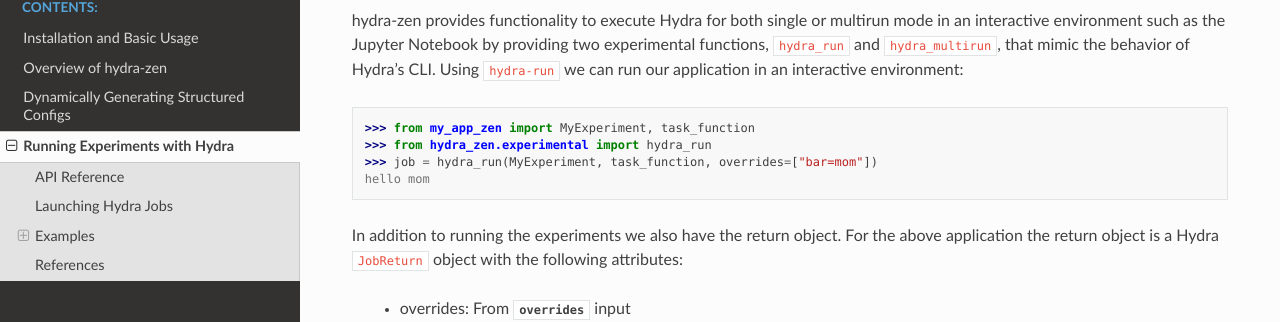
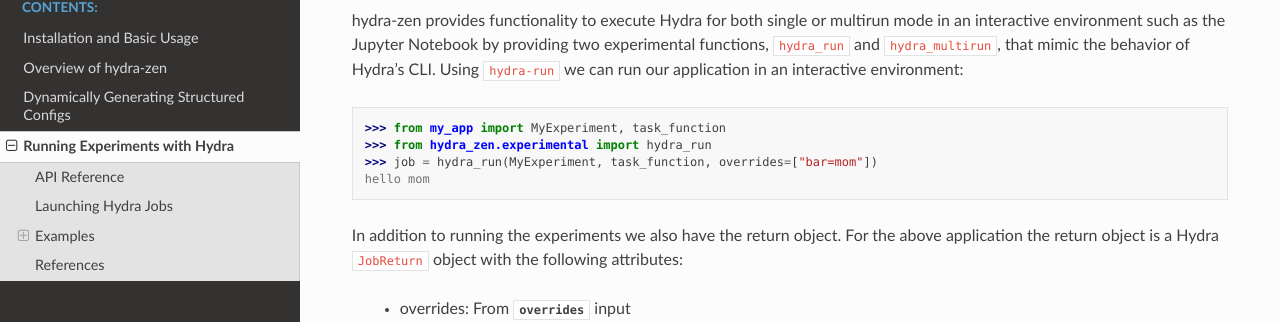
Before and after one commit to mit-ll-responsible-ai/hydra-zen, a Sphinx documentation site: the page built from docs/source/experimental.rst, in a window 1280 px wide and 900 px high, scrolled down 882 px. Shown: the part 139-461 px from the top of the window. Built offline with Sphinx 7.4.7 and the Read the Docs theme 2.0.0, drawn with Linux system fonts in a browser that asks for light colours.

Commit message:
arg, one more

```diff
--- a/docs/source/experimental.rst
+++ b/docs/source/experimental.rst
@@ -52,7 +52,7 @@ hydra-zen provides functionality to execute Hydra for both single or multirun mo
 by providing two experimental functions, ``hydra_run`` and ``hydra_multirun``, that mimic the behavior of Hydra's CLI.
 Using ``hydra-run`` we can run our application in an interactive environment::
 
-  >>> from my_app_zen import MyExperiment, task_function
+  >>> from my_app import MyExperiment, task_function
   >>> from hydra_zen.experimental import hydra_run
   >>> job = hydra_run(MyExperiment, task_function, overrides=["bar=mom"])
   hello mom
```
